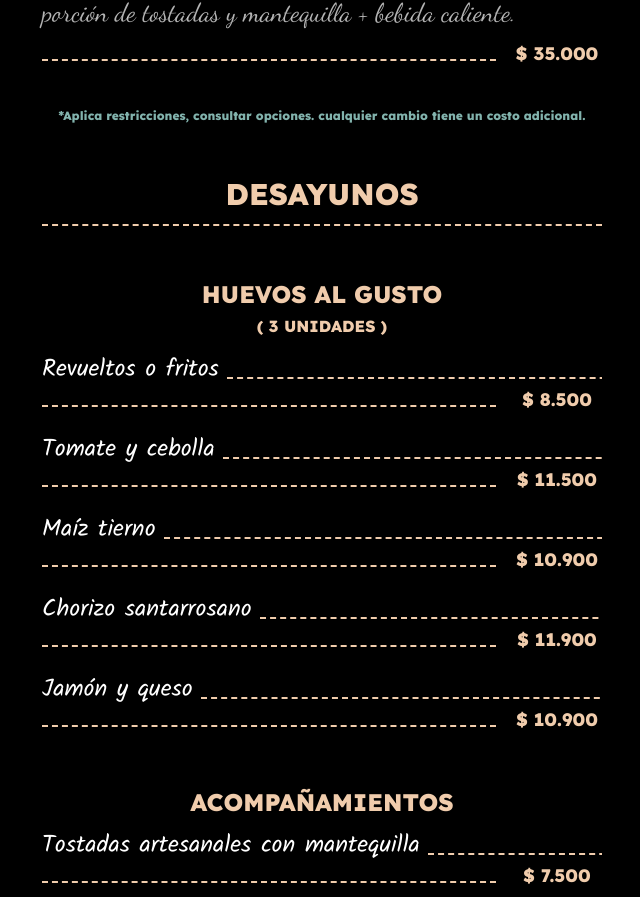
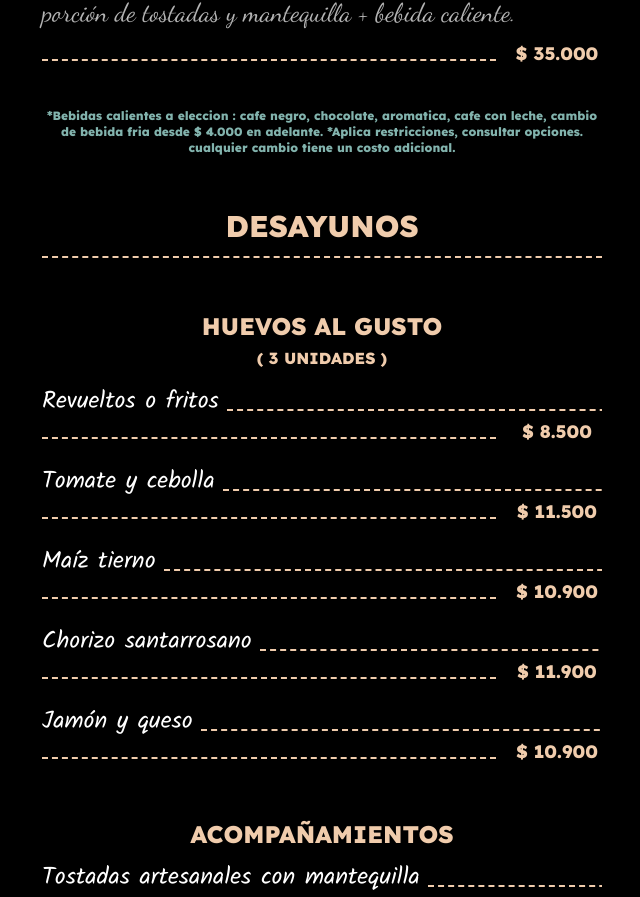
Before and after one commit to Naramatsu/PomaRosa, a React (Create React App) app: page / in a window 1280 px wide. Shown: the part 7012-7909 px from the top of the page, without its empty margins (318-958 px from the left). Built offline with nearby package versions, Linux system fonts and the light colour scheme.

Commit message:
updated drink text warning

```diff
--- a/src/data/comboBreakfasts.js
+++ b/src/data/comboBreakfasts.js
@@ -95,7 +95,7 @@ export const comboBreakfastsProducts = [
 
 export const comboWarning = {
   [SPANISH]:
-    "*Aplica restricciones, consultar opciones. cualquier cambio tiene un costo adicional.",
+    "*Bebidas calientes a eleccion : cafe negro, chocolate, aromatica, cafe con leche, cambio de bebida fria desde $ 4.000 en adelante. *Aplica restricciones, consultar opciones. cualquier cambio tiene un costo adicional.",
   [ENGLISH]:
-    "*Restrictions apply, check available options. Any substitutions incur an additional cost.",
+    "*Hot drinks of your choice: black coffee, chocolate, aromatic, coffee with milk, change of cold drink from $ 4,000 onwards. *Restrictions apply, check available options. Any substitutions incur an additional cost.",
 };
```
